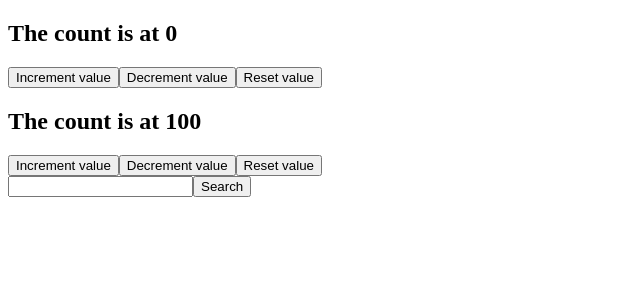
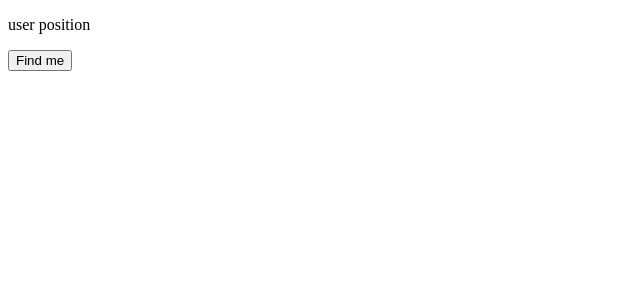
Before and after one commit to Adolfo-97/React, a React (Vite) app in the folder exercise/: page / in a window 1280 px wide. Shown: the top 300 px of the page, without its empty margins (0-640 px from the left). Built offline with nearby package versions, Linux system fonts and the light colour scheme.

Commit message:
upload esercizio

```diff
--- a/exercise/src/App.jsx
+++ b/exercise/src/App.jsx
@@ -6,20 +6,20 @@ import { Counter } from "./Counter";
 import { FocusableInput } from "./FocusableInput";
 import InteractiveWelcome from "./InteractiveWelcome";
 import { LanguageContext } from "./LanguageContext";
-import Login from "./Login";
 import { TodoList } from "./TodoList";
 import { UncontrolledLogin } from "./UncontrolledLogin";
 import Welcome from "./Welcome";
 import { NewGithubUser } from "./NewGithubUser";
 import { GithubUser } from "./GithubUser";
+import { Login } from "./Login";
 
 export function App() {
+  function onLogin(data) {
+    console.log("Login data:", data);
+  }
   return (
     <div>
-      {/* <GithubUser userName="Adolfo-97" /> */}
-      <Counter initialValue={0} />
-      <Counter initialValue={100} />
-      <GithubUser userName={"Adolfo-97"} />
+      <Login func={onLogin} />
     </div>
   );
 }
--- a/exercise/src/Login.jsx
+++ b/exercise/src/Login.jsx
@@ -1,81 +1,20 @@
 import { useState } from "react";
 import Welcome from "./Welcome";
+import { useLogin } from "./useLogin";
+import { useCurrentLocation } from "./useCurrentLocation";
 
-function Login({func}) {
-  const [data, setData] = useState({
-    username: "",
-    password: "",
-    status: true,
-  });
-
-  function handleChange(event) {
-    const name = event.target.name;
-    const value = event.target.value;
-    const checked = event.target.checked;
-    const type = event.target.type;
-    const status = event.target.disabled;
-    setData((data) => {
-      const updated = {
-        ...data,
-        [name]: type === "checkbox" ? checked : value,
-      };
-
-      return updated;
-    });
-  }
-
-  function handleLogin(event) {
-    /* We prevent the default behaviour with this line */
-    event.preventDefault()
-    const loginData = JSON.stringify(data);
-    func(loginData)
-}
-  function handleReset() {
-    setData({
-      username: "",
-      password: "",
-    });
-  }
-
-  /*   console.log(event.target);
-   */
-
-
+export function Login({ func }) {
+  const { data, sendLogin, onLogin, onReset } = useLogin({ func });
+  const { latitude, longitude, findMe, status, error } =
+    useCurrentLocation(null);
   return (
     <div>
-      <form onSubmit={handleLogin}>
-        <input name="username" value={data.username} onChange={handleChange} />
-        <input
-        name="password"
-        type="password"
-        value={data.password}
-        onChange={handleChange}
-        />
-        <input name="checkbox" type="checkbox" checked={data.checkbox} onChange={handleChange} />
-
-        <button type="submit" disabled={!data.username || !data.password}>Login</button>
-       <button onClick={handleReset}>Reset</button>
-</form>
-
-      {/* <Welcome name={data.username} />
-      <input name="username" value={data.username} onChange={handleChange} />
-      <input
-        name="password"
-        type="password"
-        value={data.password}
-        onChange={handleChange}
-      />
-      <input
-        name="checkbox"
-        type="checkbox"
-        checked={data.checkbox}
-        onChange={handleChange}
-      />
-      <button name="login" disabled={!data.username || !data.password}>
-        Login
-      </button>
-      <button onClick={handleReset}>Reset</button> */}
+      <p>user position</p>
+      <p>{latitude}</p>
+      <p>{longitude}</p>
+      <button onClick={findMe}>Find me</button>
+      {status && <p>{status}</p>}
+      {error && <p>{error}</p>}
     </div>
   );
 }
-export default Login;
--- /dev/null
+++ b/exercise/src/useCurrentLocation.jsx
@@ -0,0 +1,32 @@
+import { useState } from "react";
+
+export function useCurrentLocation() {
+  const [latitude, setLatitude] = useState();
+  const [longitude, setLongitude] = useState();
+  const [status, setStatus] = useState();
+  const [error, setError] = useState();
+  function goFindMe() {
+    function success(position) {
+      console.log(position);
+      setLatitude(position.coords.latitude);
+      setLongitude(position.coords.longitude);
+    }
+    function error() {
+      console.log("error");
+      setError("Error, Unable to find position");
+    }
+    if (!navigator.geolocation) {
+      setStatus("Geolocation is not supported by your browser");
+    } else {
+      navigator.geolocation.getCurrentPosition(success, error);
+    }
+  }
+
+  return {
+    findMe: goFindMe,
+    latitude,
+    longitude,
+    status,
+    error,
+  };
+}
--- /dev/null
+++ b/exercise/src/useLogin.jsx
@@ -0,0 +1,43 @@
+import { useState } from "react";
+
+export function useLogin({ func }) {
+  function handleLogin(event) {
+    /* We prevent the default behaviour with this line */
+    event.preventDefault();
+    const loginData = JSON.stringify(data);
+    func(loginData);
+  }
+  const [data, setData] = useState({
+    username: "",
+    password: "",
+    status: true,
+  });
+
+  function handleChange(event) {
+    const name = event.target.name;
+    const value = event.target.value;
+    const checked = event.target.checked;
+    const type = event.target.type;
+    setData((data) => {
+      const updated = {
+        ...data,
+        [name]: type === "checkbox" ? checked : value,
+      };
+
+      return updated;
+    });
+  }
+
+  function handleReset() {
+    setData({
+      username: "",
+      password: "",
+    });
+  }
+  return {
+    data,
+    sendLogin: handleLogin,
+    onLogin: handleChange,
+    onReset: handleReset,
+  };
+}
```
